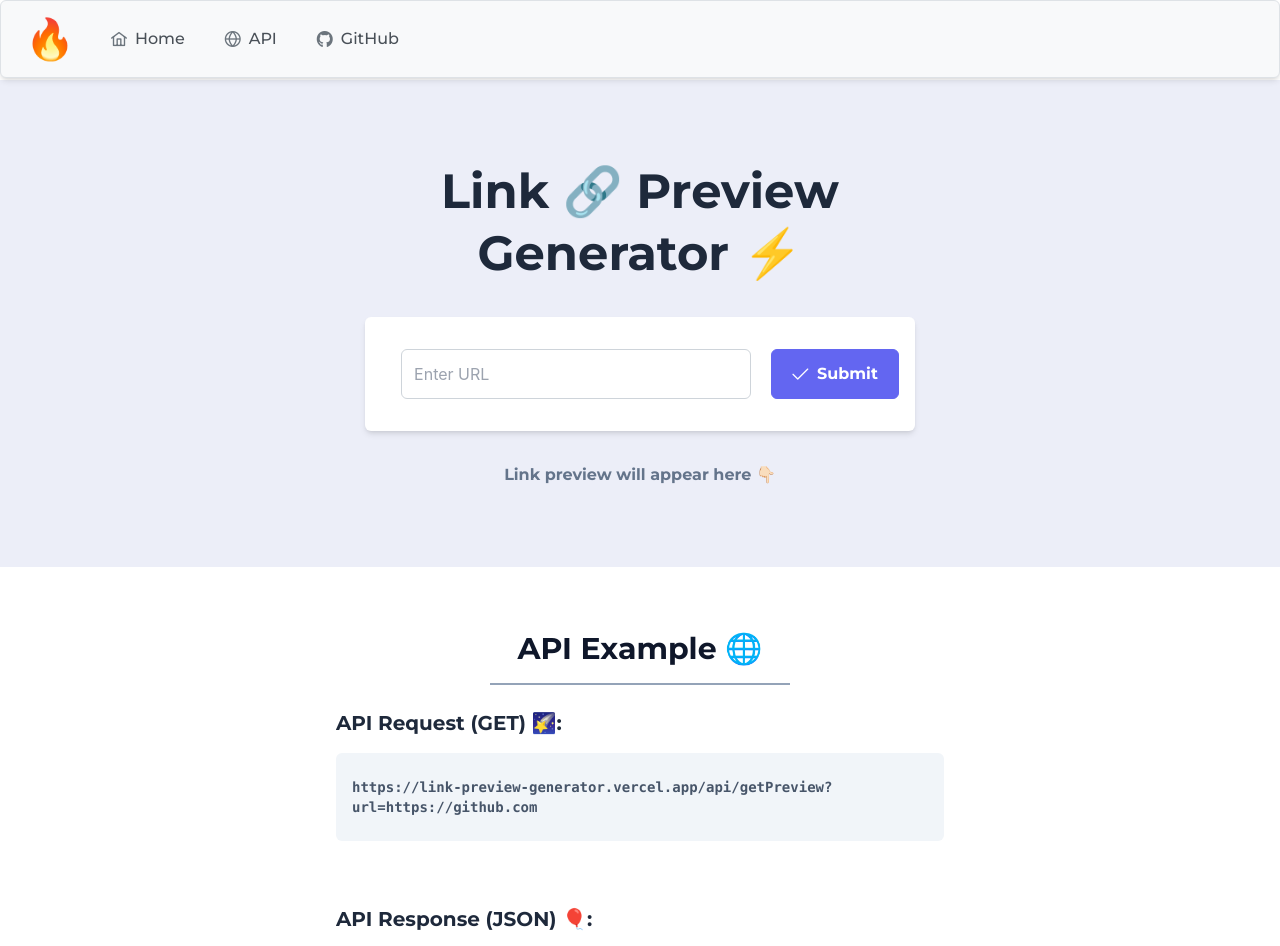
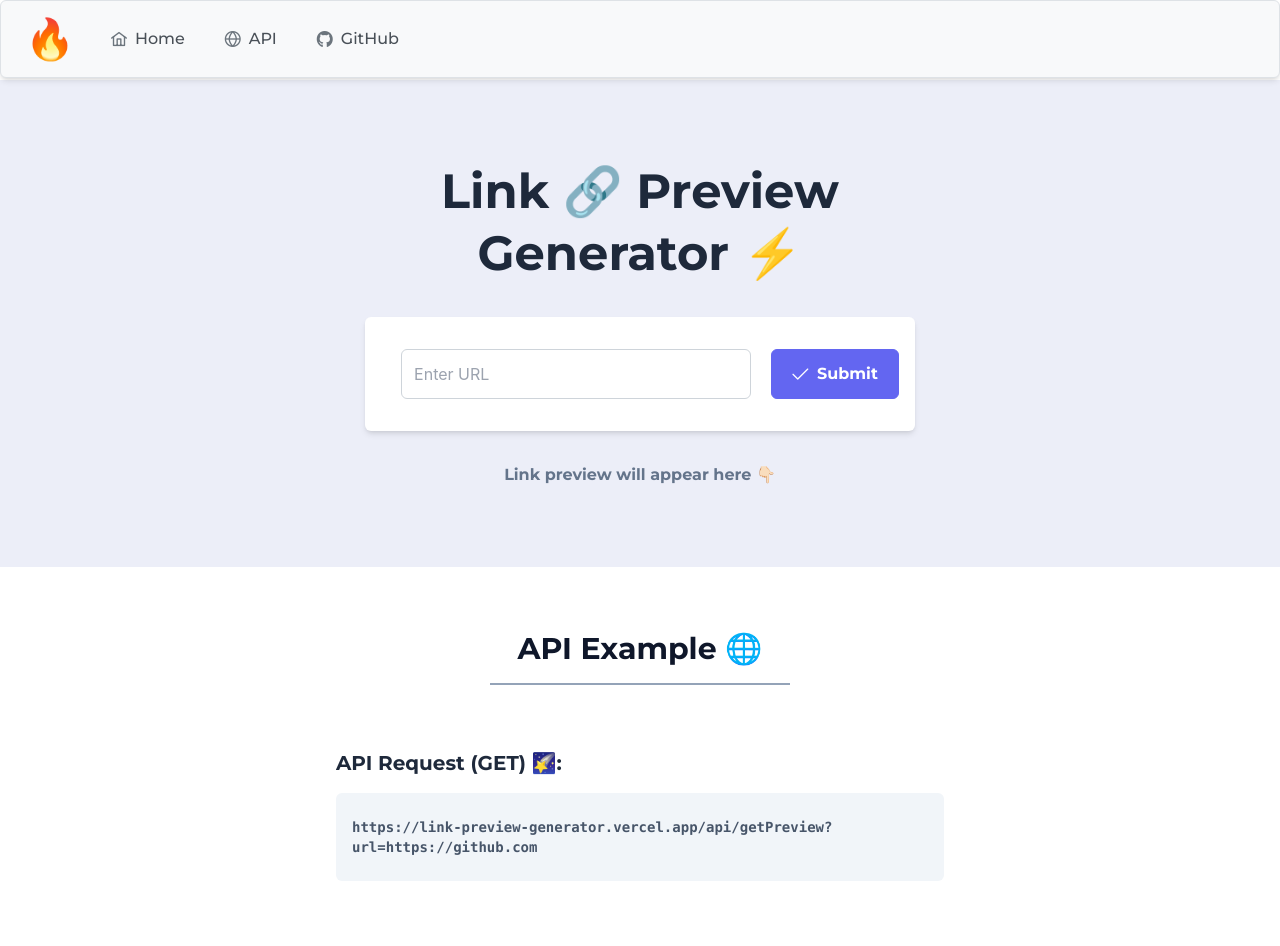
Before and after one commit to rohitdhas/link-preview-generator, a Next.js app: page / in a window 1280 px wide. Shown: the top 946 px of the page. Built offline with nearby package versions, Linux system fonts and the light colour scheme.

Commit message:
style update

```diff
--- a/pages/index.js
+++ b/pages/index.js
@@ -109,7 +109,7 @@
           >
             API Example 🌐
           </h3>
-          <div className="my-6 w-[90%] md:w-[50%] overflow-hidden">
+          <div className="mb-6 mt-[4rem] w-[90%] md:w-[50%] overflow-hidden">
             <h5 className="text-xl font-bold text-slate-800">
               API Request (GET) 🌠:
             </h5>
```
